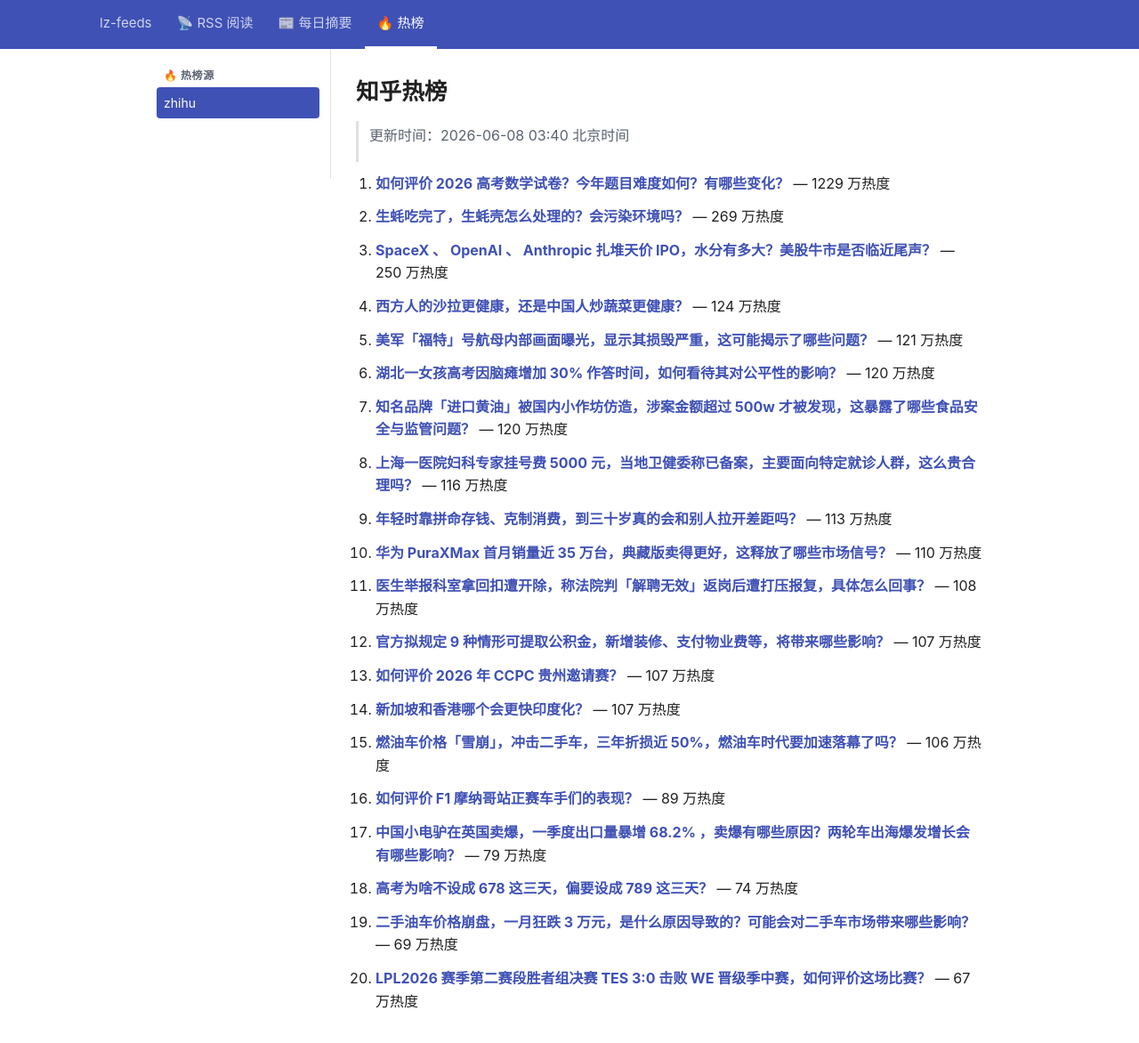
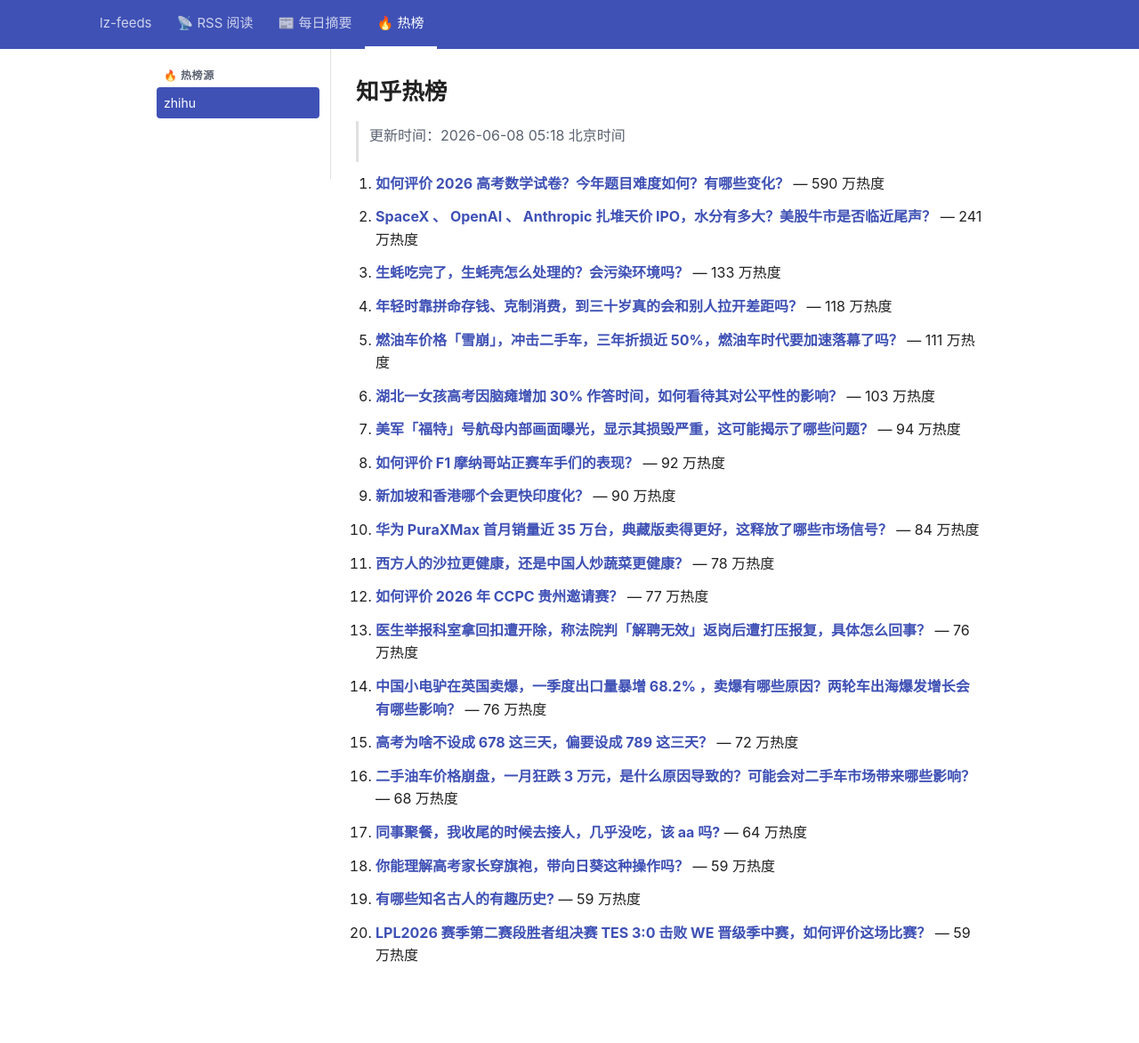
Before and after one commit to lizhang0101/lz-feeds, a Jekyll site: the page built from _hotlist/zhihu.md, in a window 1280 px wide and 1202 px high. Shown: the top 1172 px of the window at 89% size. Built offline with Jekyll 4.4.1, drawn with Linux system fonts in a browser that asks for light colours.

Commit message:
hotlist: 2026-06-07T21:18Z

```diff
--- a/_hotlist/zhihu.md
+++ b/_hotlist/zhihu.md
@@ -1,48 +1,48 @@
 ---
-updated: 2026-06-08 03:40 北京时间
+updated: 2026-06-08 05:18 北京时间
 count: 20
 ---
 
 # 知乎热榜
 
-> 更新时间：2026-06-08 03:40 北京时间
+> 更新时间：2026-06-08 05:18 北京时间
 
-1. **[如何评价 2026 高考数学试卷？今年题目难度如何？有哪些变化？](https://www.zhihu.com/question/2046992885703348796)** — 1229 万热度
+1. **[如何评价 2026 高考数学试卷？今年题目难度如何？有哪些变化？](https://www.zhihu.com/question/2046992885703348796)** — 590 万热度
 
-2. **[生蚝吃完了，生蚝壳怎么处理的？会污染环境吗？](https://www.zhihu.com/question/2045799879088382045)** — 269 万热度
+2. **[SpaceX 、 OpenAI 、 Anthropic 扎堆天价 IPO，水分有多大？美股牛市是否临近尾声？](https://www.zhihu.com/question/2046639064917586455)** — 241 万热度
 
-3. **[SpaceX 、 OpenAI 、 Anthropic 扎堆天价 IPO，水分有多大？美股牛市是否临近尾声？](https://www.zhihu.com/question/2046639064917586455)** — 250 万热度
+3. **[生蚝吃完了，生蚝壳怎么处理的？会污染环境吗？](https://www.zhihu.com/question/2045799879088382045)** — 133 万热度
 
-4. **[西方人的沙拉更健康，还是中国人炒蔬菜更健康？](https://www.zhihu.com/question/458600977)** — 124 万热度
+4. **[年轻时靠拼命存钱、克制消费，到三十岁真的会和别人拉开差距吗？](https://www.zhihu.com/question/2032606359812843308)** — 118 万热度
 
-5. **[美军「福特」号航母内部画面曝光，显示其损毁严重，这可能揭示了哪些问题？](https://www.zhihu.com/question/2046198239527956480)** — 121 万热度
+5. **[燃油车价格「雪崩」，冲击二手车，三年折损近 50%，燃油车时代要加速落幕了吗？](https://www.zhihu.com/question/2046346361906226344)** — 111 万热度
 
-6. **[湖北一女孩高考因脑瘫增加 30% 作答时间，如何看待其对公平性的影响？](https://www.zhihu.com/question/2046752018975417744)** — 120 万热度
+6. **[湖北一女孩高考因脑瘫增加 30% 作答时间，如何看待其对公平性的影响？](https://www.zhihu.com/question/2046752018975417744)** — 103 万热度
 
-7. **[知名品牌「进口黄油」被国内小作坊仿造，涉案金额超过 500w 才被发现，这暴露了哪些食品安全与监管问题？](https://www.zhihu.com/question/2046166409097621946)** — 120 万热度
+7. **[美军「福特」号航母内部画面曝光，显示其损毁严重，这可能揭示了哪些问题？](https://www.zhihu.com/question/2046198239527956480)** — 94 万热度
 
-8. **[上海一医院妇科专家挂号费 5000 元，当地卫健委称已备案，主要面向特定就诊人群，这么贵合理吗？](https://www.zhihu.com/question/2046659069063030584)** — 116 万热度
+8. **[如何评价 F1 摩纳哥站正赛车手们的表现？](https://www.zhihu.com/question/2047088568942736721)** — 92 万热度
 
-9. **[年轻时靠拼命存钱、克制消费，到三十岁真的会和别人拉开差距吗？](https://www.zhihu.com/question/2032606359812843308)** — 113 万热度
+9. **[新加坡和香港哪个会更快印度化？](https://www.zhihu.com/question/2020799316319634660)** — 90 万热度
 
-10. **[华为 PuraXMax 首月销量近 35 万台，典藏版卖得更好，这释放了哪些市场信号？](https://www.zhihu.com/question/2045967359232448046)** — 110 万热度
+10. **[华为 PuraXMax 首月销量近 35 万台，典藏版卖得更好，这释放了哪些市场信号？](https://www.zhihu.com/question/2045967359232448046)** — 84 万热度
 
-11. **[医生举报科室拿回扣遭开除，称法院判「解聘无效」返岗后遭打压报复，具体怎么回事？](https://www.zhihu.com/question/2046003460785397931)** — 108 万热度
+11. **[西方人的沙拉更健康，还是中国人炒蔬菜更健康？](https://www.zhihu.com/question/458600977)** — 78 万热度
 
-12. **[官方拟规定 9 种情形可提取公积金，新增装修、支付物业费等，将带来哪些影响？](https://www.zhihu.com/question/2046366435539260174)** — 107 万热度
+12. **[如何评价 2026 年 CCPC 贵州邀请赛？](https://www.zhihu.com/question/2046904998865458100)** — 77 万热度
 
-13. **[如何评价 2026 年 CCPC 贵州邀请赛？](https://www.zhihu.com/question/2046904998865458100)** — 107 万热度
+13. **[医生举报科室拿回扣遭开除，称法院判「解聘无效」返岗后遭打压报复，具体怎么回事？](https://www.zhihu.com/question/2046003460785397931)** — 76 万热度
 
-14. **[新加坡和香港哪个会更快印度化？](https://www.zhihu.com/question/2020799316319634660)** — 107 万热度
+14. **[中国小电驴在英国卖爆，一季度出口量暴增 68.2% ，卖爆有哪些原因？两轮车出海爆发增长会有哪些影响？](https://www.zhihu.com/question/2046194112051635817)** — 76 万热度
 
-15. **[燃油车价格「雪崩」，冲击二手车，三年折损近 50%，燃油车时代要加速落幕了吗？](https://www.zhihu.com/question/2046346361906226344)** — 106 万热度
+15. **[高考为啥不设成 678 这三天，偏要设成 789 这三天？](https://www.zhihu.com/question/2044214326303642125)** — 72 万热度
 
-16. **[如何评价 F1 摩纳哥站正赛车手们的表现？](https://www.zhihu.com/question/2047088568942736721)** — 89 万热度
+16. **[二手油车价格崩盘，一月狂跌 3 万元，是什么原因导致的？可能会对二手车市场带来哪些影响？](https://www.zhihu.com/question/2046193114440623554)** — 68 万热度
 
-17. **[中国小电驴在英国卖爆，一季度出口量暴增 68.2% ，卖爆有哪些原因？两轮车出海爆发增长会有哪些影响？](https://www.zhihu.com/question/2046194112051635817)** — 79 万热度
+17. **[同事聚餐，我收尾的时候去接人，几乎没吃，该 aa 吗?](https://www.zhihu.com/question/657764341)** — 64 万热度
 
-18. **[高考为啥不设成 678 这三天，偏要设成 789 这三天？](https://www.zhihu.com/question/2044214326303642125)** — 74 万热度
+18. **[你能理解高考家长穿旗袍，带向日葵这种操作吗？](https://www.zhihu.com/question/2045541315581146326)** — 59 万热度
 
-19. **[二手油车价格崩盘，一月狂跌 3 万元，是什么原因导致的？可能会对二手车市场带来哪些影响？](https://www.zhihu.com/question/2046193114440623554)** — 69 万热度
+19. **[有哪些知名古人的有趣历史?](https://www.zhihu.com/question/8490011568)** — 59 万热度
 
-20. **[LPL2026 赛季第二赛段胜者组决赛 TES 3:0 击败 WE 晋级季中赛，如何评价这场比赛？](https://www.zhihu.com/question/2046986851110729258)** — 67 万热度
+20. **[LPL2026 赛季第二赛段胜者组决赛 TES 3:0 击败 WE 晋级季中赛，如何评价这场比赛？](https://www.zhihu.com/question/2046986851110729258)** — 59 万热度
```
